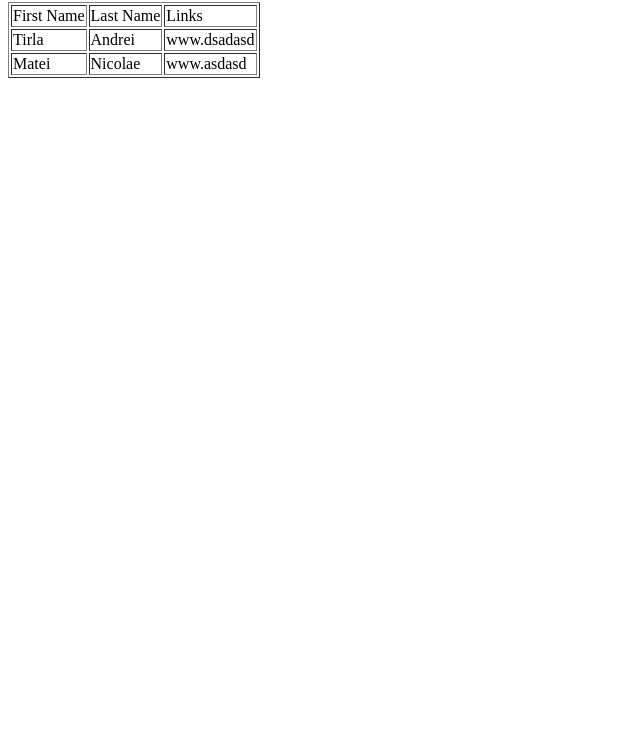
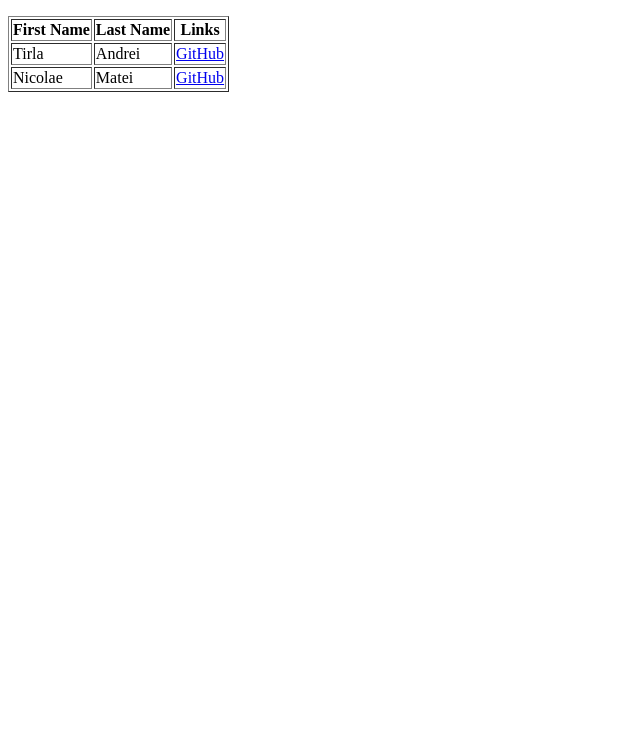
Before and after one commit to AndreiTirla/teams-networking, a plain HTML site: page index.html in a window 1280 px wide. Shown: the part 64-800 px from the top of the page, without its empty margins (0-640 px from the left). Drawn offline with Linux system fonts and the light colour scheme.

Commit message:
Load team.json and render them in page

```diff
--- /dev/null
+++ b/functions.js
@@ -0,0 +1,24 @@
+function insertPersons(data){
+    const tbody=document.querySelector('#list tbody')
+    tbody.innerHTML = personsHTML(data);
+}
+function personsHTML(persons){
+     return persons.map( person => {
+        return getPersonHtml(person)
+     }).join("")
+}
+
+function getPersonHtml(person){
+    const gitHub = person.github;
+    return`<tr>
+        <td>${person.firstName}</td>
+        <td>${person.lastName}</td>
+        <td><a target="_blank" href="https://github.com/${gitHub}">GitHub</a></td>
+        </tr>`;
+}
+
+fetch("team.json")
+    .then(r => r.json())
+    .then(data => {
+        insertPersons(data);
+    });
--- a/index.html
+++ b/index.html
@@ -1,31 +1,21 @@
+<!DOCTYPE html>
 <html>
 
-<head></head>
+<head>
+    <title>Teams Networking</title>
+</head>
 
 <body>
     <h1>Teams Networking</h1>
-    <table border="1px solid black">
+    <table id="list" border="1px solid black">
         <thead>
-            <tr>
-                <td>First Name</td>
-                <td>Last Name</td>
-                <td>Links</td>
-            </tr>
+            <th>First Name</th>
+            <th>Last Name</th>
+            <th>Links</th>
         </thead>
-        <tbody>
-            <tr>
-                <td>Tirla</td>
-                <td>Andrei</td>
-                <td>www.dsadasd</td>
-            </tr>
-            <tr>
-                <td>Matei</td>
-                <td>Nicolae</td>
-                <td>www.asdasd</td>
-            </tr>
-        </tbody>
+        <tbody></tbody>
         </table>
-    </div>
+        <script src="functions.js"></script>
 </body>
 
 </html>
--- /dev/null
+++ b/team.json
@@ -0,0 +1,4 @@
+[
+    {"firstName": "Tirla", "lastName": "Andrei", "github": "AndreiTirla"},
+    {"firstName": "Nicolae", "lastName": "Matei", "github": "nmatei"}
+]
```
Also changed, not shown: 1 other file.
